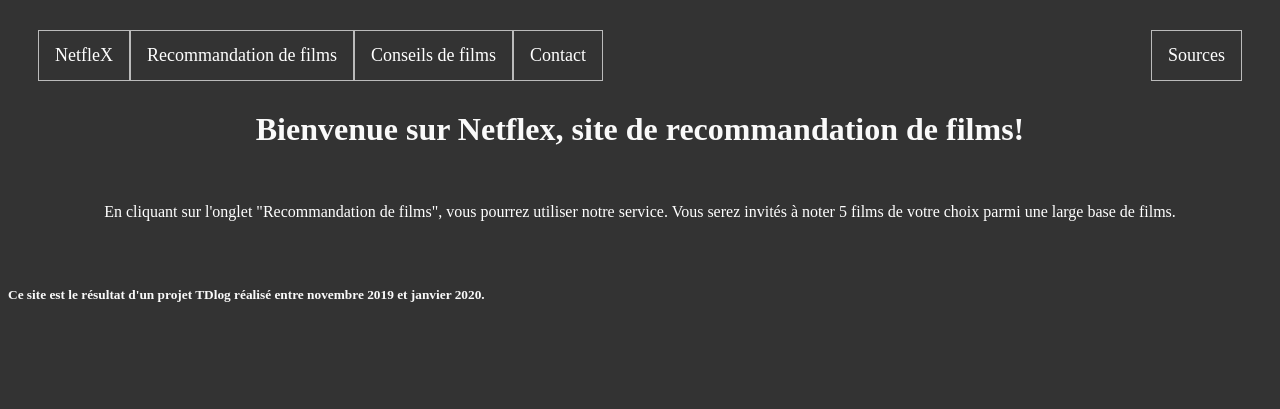
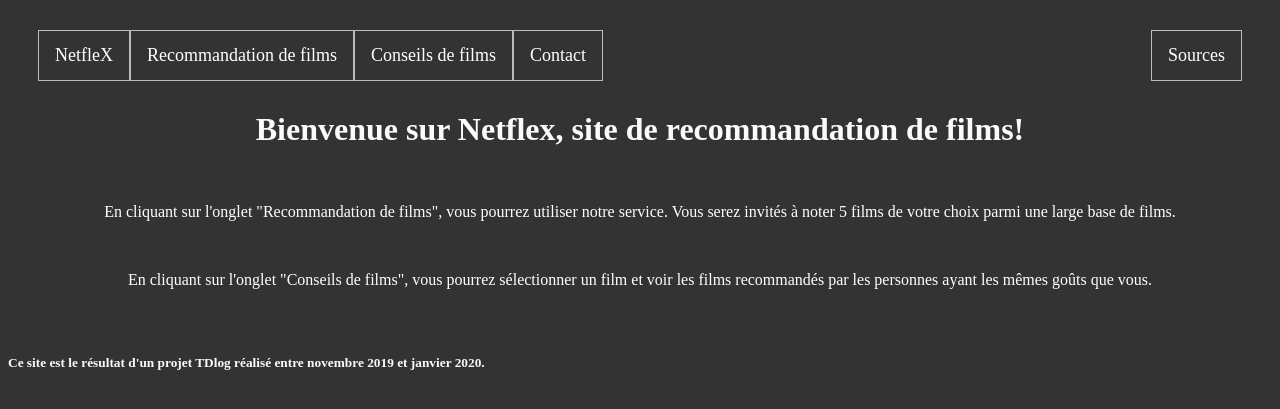
Before and after one commit to RomainBertrand/NetfleX, a Django app: page /NetfleX/ in a window 1280 px wide. Shown: the top 409 px of the page. Run offline with Django 3.2, Linux system fonts and the light colour scheme.

Commit message:
Enlèvement des alertes, mise à jour de la page d'accueil

```diff
--- a/interface_recommandation/NetfleX/templates/NetfleX/conseil.html
+++ b/interface_recommandation/NetfleX/templates/NetfleX/conseil.html
@@ -56,13 +56,10 @@
                 {% if tag %}
                     <script type='text/javascript'>
                     var tag_j = "{{tag}}";
-                    alert(tag_j);
                     if(tag_j == "True" ){
                         document.write('<td class="note"><p>X</p></td>');
-                        alert('ici');
                     } else{
                         document.write('<td class="note">{{ tag }}</td>');
-                        alert('la');
                     }
                     </script>
                 {% endif %}
--- a/interface_recommandation/NetfleX/templates/NetfleX/page_accueil.html
+++ b/interface_recommandation/NetfleX/templates/NetfleX/page_accueil.html
@@ -6,7 +6,8 @@
 
 
 <p>En cliquant sur l'onglet "Recommandation de films", vous pourrez utiliser notre service.
-    Vous serez invités à noter 5 films de votre choix parmi une large base de films.</p> <br> <br>
+    Vous serez invités à noter 5 films de votre choix parmi une large base de films.</p> <br>
+    <p> En cliquant sur l'onglet "Conseils de films", vous pourrez sélectionner un film et voir les films recommandés par les personnes ayant les mêmes goûts que vous.</p><br><br>
 
 <h3 class="explication">Ce site est le résultat d'un projet TDlog réalisé entre novembre 2019 et janvier 2020.</h3>
 
```
